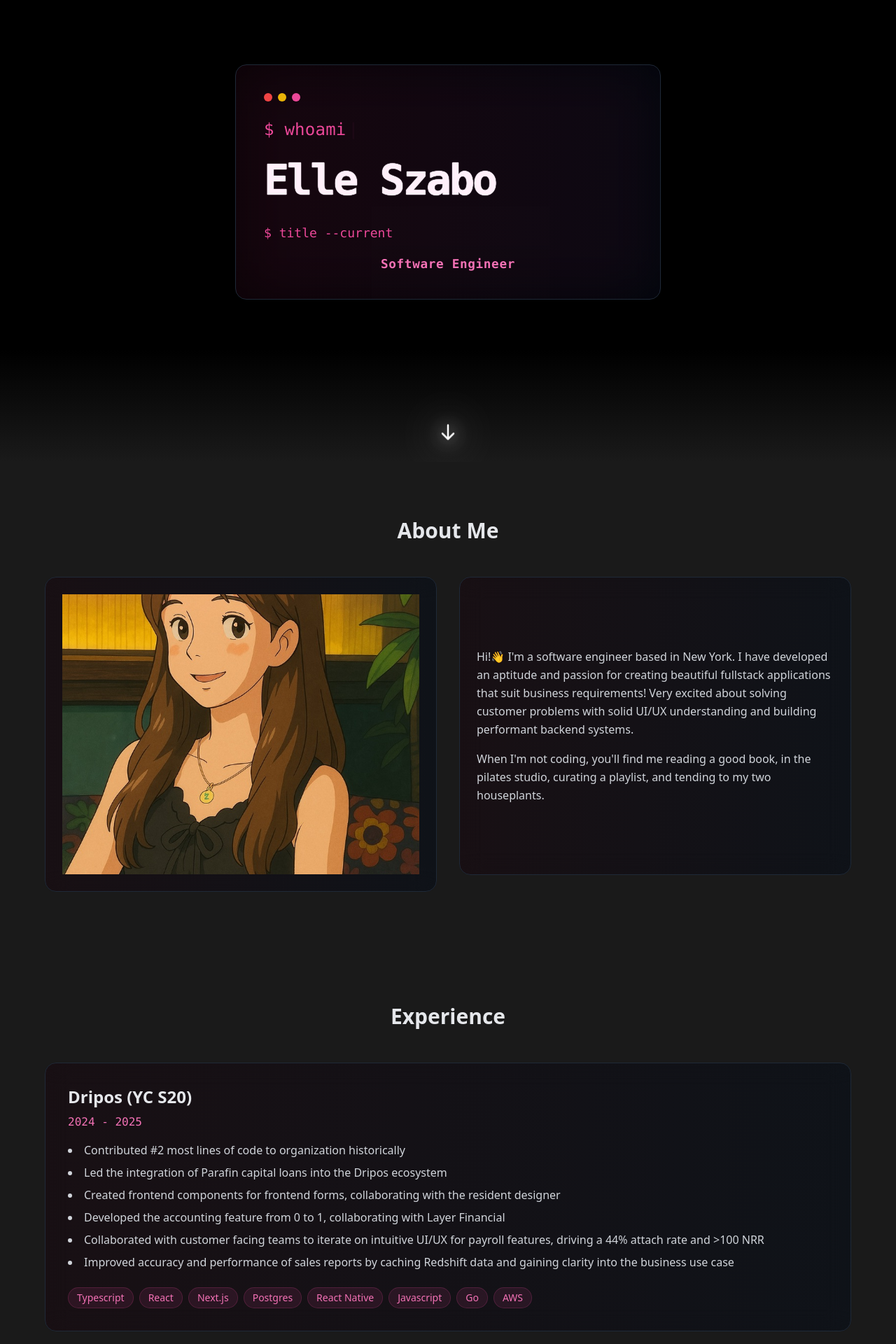
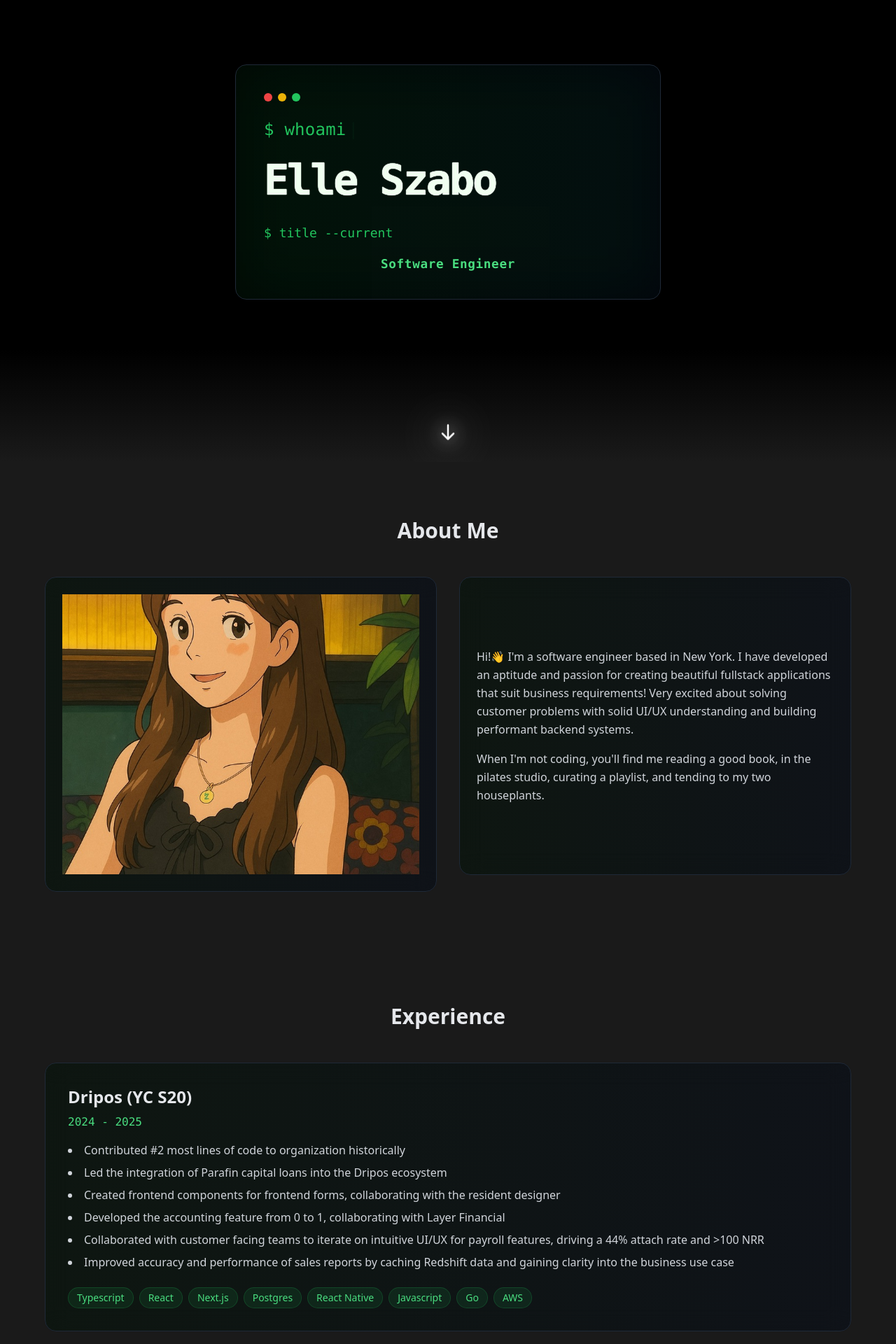
Before and after one commit to eszabo12/portfolio, a Next.js app: page / in a window 1280 px wide. Shown: the part 140-2060 px from the top of the page at 70% size. Built offline with nearby package versions, Linux system fonts and the light colour scheme; no server answers.

Commit message:
color theme change

```diff
--- a/app/components/AboutSection.tsx
+++ b/app/components/AboutSection.tsx
@@ -26,8 +26,8 @@ export default function AboutSection() {
 						transition={{ duration: 0.6, delay: 0.2 }}
 						className="flex flex-col items-center"
 					>
-						<div className="relative p-6 rounded-2xl overflow-hidden backdrop-blur-lg border border-gray-800 bg-black/50 hover:shadow-2xl hover:shadow-pink-500/10 transition-all duration-300 w-full h-full flex flex-col items-center justify-center">
-							<div className="absolute inset-0 bg-gradient-to-r from-pink-500/5 to-blue-500/5" />
+						<div className="relative p-6 rounded-2xl overflow-hidden backdrop-blur-lg border border-gray-800 bg-black/50 hover:shadow-2xl hover:shadow-green-500/10 transition-all duration-300 w-full h-full flex flex-col items-center justify-center">
+							<div className="absolute inset-0 bg-gradient-to-r from-green-500/5 to-blue-500/5" />
 							<div className="relative w-full h-full min-h-[320px] sm:min-h-[400px]">
 								<Image
 									src="/portrait.jpeg"
@@ -47,8 +47,8 @@ export default function AboutSection() {
 							transition={{ duration: 0.6, delay: 0.4 }}
 							className="flex-1 flex flex-col justify-center"
 						>
-							<div className="relative p-6 rounded-2xl overflow-hidden backdrop-blur-lg border border-gray-800 bg-black/50 hover:shadow-2xl hover:shadow-pink-500/10 transition-all duration-300 h-full flex flex-col justify-center">
-								<div className="absolute inset-0 bg-gradient-to-r from-pink-500/5 to-blue-500/5" />
+							<div className="relative p-6 rounded-2xl overflow-hidden backdrop-blur-lg border border-gray-800 bg-black/50 hover:shadow-2xl hover:shadow-green-500/10 transition-all duration-300 h-full flex flex-col justify-center">
+								<div className="absolute inset-0 bg-gradient-to-r from-green-500/5 to-blue-500/5" />
 								<div className="relative z-10">
 									<div>
 										<p className="text-gray-300 leading-relaxed mb-4">
--- a/app/components/Experience.tsx
+++ b/app/components/Experience.tsx
@@ -111,12 +111,12 @@ export default function Experience() {
 								scale: 1.02,
 								transition: { duration: 0.2 }
 							}}
-							className="relative p-8 rounded-2xl overflow-hidden backdrop-blur-lg border border-gray-800 bg-black/50 hover:shadow-2xl hover:shadow-pink-500/10 transition-all duration-300 cursor-pointer"
+							className="relative p-8 rounded-2xl overflow-hidden backdrop-blur-lg border border-gray-800 bg-black/50 hover:shadow-2xl hover:shadow-green-500/10 transition-all duration-300 cursor-pointer"
 						>
-							<div className="absolute inset-0 bg-gradient-to-r from-pink-500/5 to-blue-500/5" />
+							<div className="absolute inset-0 bg-gradient-to-r from-green-500/5 to-blue-500/5" />
 							<div className="relative z-10">
 								<h3 className="text-2xl font-bold mb-2 text-gray-200">{project.title}</h3>
-								<p className="text-pink-400 mb-4 font-mono">{project.description}</p>
+								<p className="text-green-400 mb-4 font-mono">{project.description}</p>
 								<div className="mb-6">
 									<ul className="list-disc list-inside space-y-2 text-gray-300">
 										{project.details.map((detail, i) => (
@@ -128,7 +128,7 @@ export default function Experience() {
 									{project.tech.map((tech, i) => (
 										<span
 											key={i}
-											className="text-sm px-3 py-1 bg-pink-500/10 rounded-full border border-pink-500/20 text-pink-400"
+											className="text-sm px-3 py-1 bg-green-500/10 rounded-full border border-green-500/20 text-green-400"
 										>
 											{tech}
 										</span>
@@ -143,10 +143,10 @@ export default function Experience() {
 						<button
 							onClick={handleExpand}
 							aria-label="Show more experience"
-							className="flex items-center justify-center w-12 h-12 rounded-full bg-pink-500/10 border border-pink-500/20 hover:bg-pink-500/20 transition-colors duration-200 focus:outline-none"
+							className="flex items-center justify-center w-12 h-12 rounded-full bg-green-500/10 border border-green-500/20 hover:bg-green-500/20 transition-colors duration-200 focus:outline-none"
 						>
 							<svg
-								className="w-7 h-7 text-pink-400 group-hover:text-pink-300 transition-transform duration-200"
+								className="w-7 h-7 text-green-400 group-hover:text-green-300 transition-transform duration-200"
 								fill="none"
 								stroke="currentColor"
 								strokeWidth={2.5}
--- a/app/components/HeroSection.tsx
+++ b/app/components/HeroSection.tsx
@@ -47,7 +47,7 @@ export default function HeroSection() {
 						userSelect: 'auto',
 					}}
 				>
-					<div className="absolute inset-0 bg-gradient-to-r from-pink-500/5 to-blue-500/5" />
+					<div className="absolute inset-0 bg-gradient-to-r from-green-500/5 to-blue-500/5" />
 					<motion.div
 						aria-hidden
 						initial={{ opacity: 0.4, scale: 0.98 }}
@@ -55,18 +55,18 @@ export default function HeroSection() {
 						transition={{ duration: 3, repeat: Infinity, ease: 'easeInOut' }}
 						className="absolute inset-0 z-0"
 					>
-						<div className="absolute inset-0 rounded-3xl blur-2xl bg-pink-500/10" />
+						<div className="absolute inset-0 rounded-3xl blur-2xl bg-green-500/10" />
 					</motion.div>
 					<div className="relative z-10">
 						<div className="flex items-center gap-2 mb-6">
 							<div className="w-3 h-3 rounded-full bg-red-500" />
 							<div className="w-3 h-3 rounded-full bg-yellow-500" />
-							<div className="w-3 h-3 rounded-full bg-pink-500" />
+							<div className="w-3 h-3 rounded-full bg-green-500" />
 						</div>
 						<div className="font-mono">
 							{showTerminal && (
 								<motion.p
-									className="text-pink-500 mb-2 text-lg md:text-2xl"
+									className="text-green-500 mb-2 text-lg md:text-2xl"
 									initial={{ opacity: 0 }}
 									animate={{ opacity: 1 }}
 									transition={{ duration: 1.2 }}
@@ -100,8 +100,8 @@ export default function HeroSection() {
 									animate={{ opacity: 1 }}
 									transition={{ duration: 0.7, ease: 'easeOut' }}
 									style={{
-										color: '#fff0fa',
-										textShadow: '0 0 1px #fff0fa, 0 0 1px #fff0fa, 0 0 1px #fff0fa',
+										color: '#f0fff0',
+										textShadow: '0 0 1px #f0fff0, 0 0 1px #f0fff0, 0 0 1px #f0fff0',
 										letterSpacing: '-0.05em',
 										whiteSpace: 'nowrap',
 										marginTop: '.3em',
@@ -112,7 +112,7 @@ export default function HeroSection() {
 							</div>
 							{showTerminal && (
 								<motion.p
-									className="text-pink-500 mt-2 mb-2 text-base md:text-lg"
+									className="text-green-500 mt-2 mb-2 text-base md:text-lg"
 									initial={{ opacity: 0 }}
 									animate={{ opacity: 1 }}
 									transition={{ duration: 1.2, delay: 0.2 }}
@@ -127,7 +127,7 @@ export default function HeroSection() {
 									animate={{ opacity: 1, y: 0 }}
 									transition={{ duration: 1.7, ease: 'easeOut' }}
 								>
-									<span className="text-pink-400 font-bold text-lg mb-1 font-mono" style={{ fontSize: '1.1rem', letterSpacing: '0.04em' }}>
+									<span className="text-green-400 font-bold text-lg mb-1 font-mono" style={{ fontSize: '1.1rem', letterSpacing: '0.04em' }}>
 										Software Engineer
 									</span>
 								</motion.div>
--- a/app/components/ProjectsSection.tsx
+++ b/app/components/ProjectsSection.tsx
@@ -6,6 +6,19 @@ import { useEffect, useRef, useState } from 'react';
 
 export default function ProjectsSection() {
 	const projects = [
+		{
+			img: '/codenames.jpg',
+			title: 'Codenames',
+			date: '2022',
+			description: [
+				'Programmed and trained an NLP agent to play Codenames',
+				'Added a penalty into the evaluation for black card tokens',
+				'The first multi-agent (two-player) AI implementation of Codenames to my knowledge',
+			],
+			skills: ['Python', 'OpenAI Gym', 'numpy'],
+			gh: true,
+			ghLink: 'https://github.com/eszabo12/codenames_project',
+		},
 		{
 			img: '/favicon.png',
 			title: 'iOS Rental Application',
@@ -73,7 +86,7 @@ export default function ProjectsSection() {
 			date: '2022',
 			description: [
 				'Contributed to open-source Python machine learning library for exploring the latent spaces in diffusion models',
-				'Research with ICAROS Laboratory at USC'
+				'Library used by thousands of researchers worldwide'
 			],
 			skills: ['Python', 'Jax'],
 			gh: true,
@@ -84,11 +97,38 @@ export default function ProjectsSection() {
 			title: 'Mind Palace',
 			date: '2023',
 			description: [
-				'Created a game with an avatar to prompt Alzheimer\'s patients to summarize and display their memories',
+				'Created a VR game with an avatar which prompted Alzheimer\'s patients to discuss their memories',
+				'Transcribed the text from voice, summarized, and generated AI images of their memories in realtime'
 			],
 			skills: ['C#', 'OpenAI'],
 			gh: true,
 			ghLink: 'https://github.com/puentesca/newtreehacks2023',
+		},
+		{
+			img: '/flask.gif',
+			title: 'VLN-CE Research',
+			date: '2023',
+			description: [
+				'First authored a paper on robotic navigation in continuous environments',
+				'Developed a fullstack Flask application to stream video and control the robot\'s movement',
+				'Closed the sim-to-real gap using efficient finetuning'
+			],
+			skills: ['Python'],
+			gh: true,
+			ghLink: 'https://github.com/eszabo12/Flask_Teleop',
+		},
+		{
+			img: '/flask.gif',
+			title: 'Image Capturing Pipeline',
+			date: '2023',
+			description: [
+				'First open source application for capturing images, not just videos, from the Intel Realsense Camera',
+				'Used by researchers in Japan and Korea to create custom datasets',
+
+			],
+			skills: ['C/C++'],
+			gh: true,
+			ghLink: 'https://github.com/eszabo12/image_capturing_pipeline',
 		},
 	];
 
@@ -151,7 +191,7 @@ export default function ProjectsSection() {
 										<Image src={p.img} alt={p.title} fill className="object-cover" />
 									</div>
 									<h3 className="project-title">{p.title}</h3>
-									{p.date && <p className="text-pink-400 font-mono text-xs mb-2">{p.date}</p>}
+									{p.date && <p className="text-green-400 font-mono text-xs mb-2">{p.date}</p>}
 									{Array.isArray(p.description) ? (
 										<ul className="list-disc list-inside text-gray-300 text-sm mb-4 space-y-1">
 											{p.description.map((d: string, i: number) => (
@@ -187,7 +227,7 @@ export default function ProjectsSection() {
 							{projects.map((_, i) => (
 								<span
 									key={i}
-									className={`h-2 w-2 rounded-full transition-all duration-200 ${i === currentDot ? 'bg-pink-400/80 scale-125' : 'bg-pink-400/30'}`}
+									className={`h-2 w-2 rounded-full transition-all duration-200 ${i === currentDot ? 'bg-green-400/80 scale-125' : 'bg-green-400/30'}`}
 									style={{ display: 'inline-block' }}
 								/>
 							))}
```
Also changed, not shown: app/components/ContactSection.tsx (+17 -17 lines), app/globals.css (+12 -13 lines), public/codenames.jpg (added), 1 other file (tests, documents, lock files or other folders).
